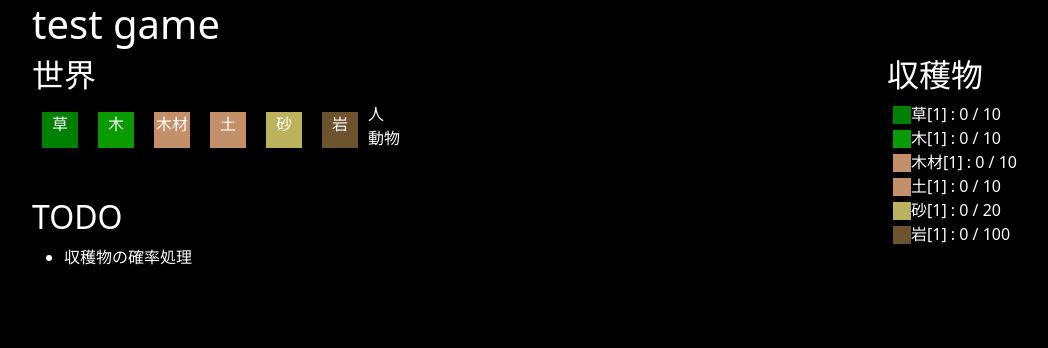
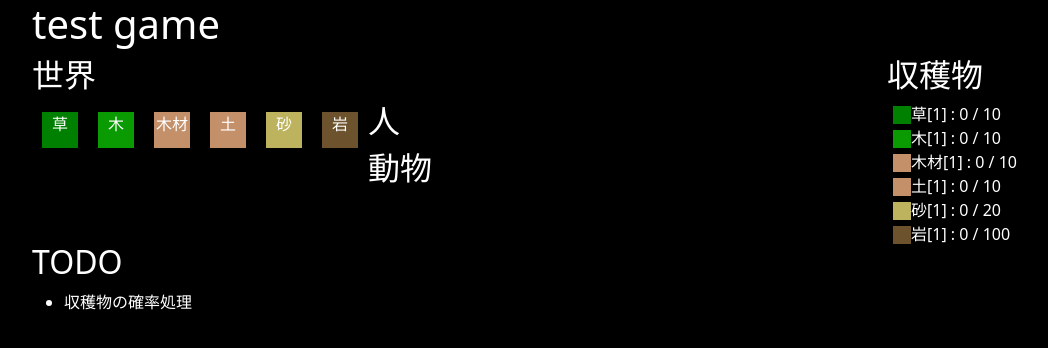
Before and after one commit to rosiro/tileworld, a plain HTML site: page index.html in a window 1280 px wide. Shown: the whole page, without its empty margins (50-1098 px from the left). Drawn offline with Linux system fonts and the light colour scheme.

Commit message:
modified:   index.html

```diff
--- a/index.html
+++ b/index.html
@@ -117,8 +117,8 @@
         <h1>test game</h1>
         <div class="col-md-9">
           <div id="field"></div>
-          <div id="human">人</div>
-          <div id="animal">動物</div>
+          <div id="human"><h2>人</h2></div>
+          <div id="animal"><h2>動物</h2></div>
 
           <br clear="all">
           <div id="building"><h2>建造物</h2></div>
```
